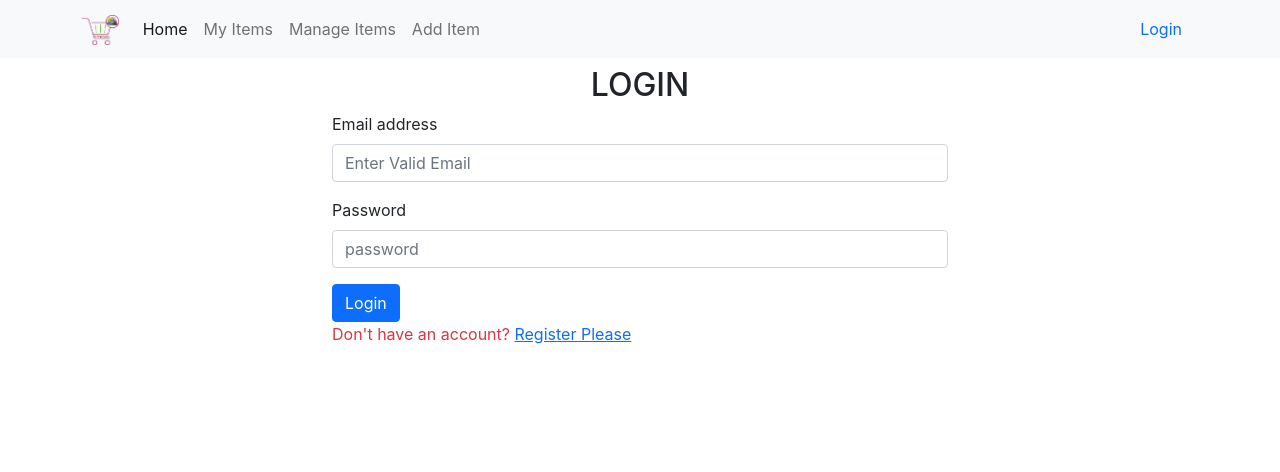
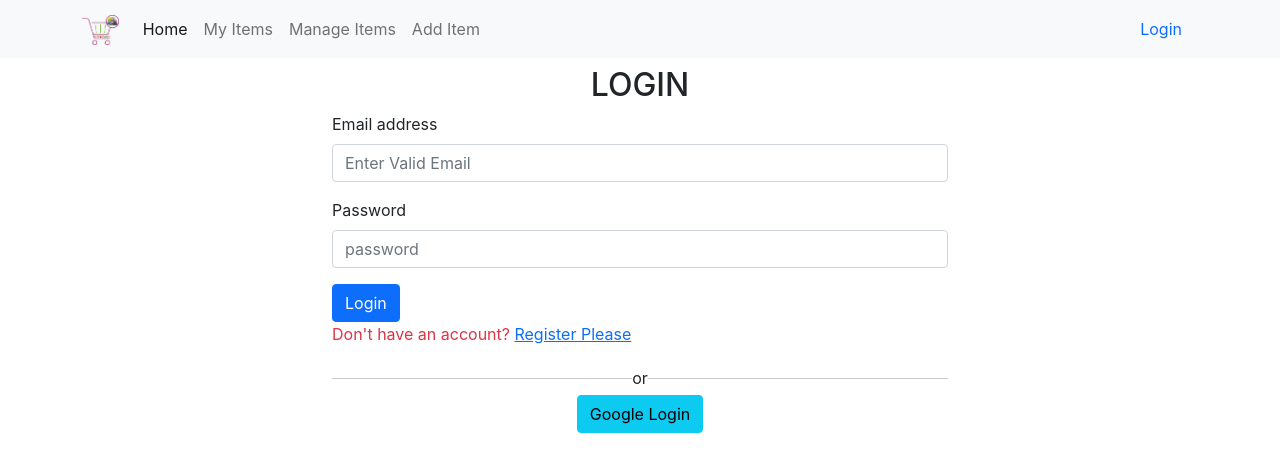
Before and after one commit to mislamsohag/st-wholesale-bd, a React (Create React App) app: page /login in a window 1280 px wide. Shown: the top 472 px of the page. Built offline with nearby package versions, Linux system fonts and the light colour scheme.

Commit message:
handle signInWithGoogle and control form reloading

```diff
--- a/src/Componants/AddItem/AddItem.js
+++ b/src/Componants/AddItem/AddItem.js
@@ -1,8 +1,10 @@
 import React from 'react';
+import Navber from '../../Shared/Header/Navber/Navber';
 
 const AddItem = () => {
     return (
         <div>
+            <Navber></Navber>
             <h2>Add Item Page</h2>
         </div>
     );
--- a/src/Componants/Login/Login.js
+++ b/src/Componants/Login/Login.js
@@ -2,14 +2,25 @@ import React from 'react';
 import { ToastContainer } from 'react-toastify';
 import { Link } from 'react-router-dom';
 import Navber from '../../Shared/Header/Navber/Navber';
+import { useSignInWithGoogle } from 'react-firebase-hooks/auth';
+import auth from './../../Firebase.init';
 
 const Login = () => {
+    const [signInWithGoogle, user, loading, error] = useSignInWithGoogle(auth);
+
+    const handleLogin = (event) => {
+        event.preventDefault();
+    }
+
+    const handleGoogleSignIn = () => {
+        signInWithGoogle()
+    }
     return (
         <div>
             <Navber></Navber>
             <div className="container w-50 mx-auto">
                 <h2 className='text-3xl text-center my-2'>LOGIN</h2>
-                <form>
+                <form onSubmit={handleLogin}>
 
                     <div className="mb-3">
                         <label htmlFor="exampleInputEmail1" className="form-label">Email address</label>
@@ -32,10 +43,15 @@ const Login = () => {
 
                     <p className="text-danger">Don't have an account? <Link to="/register"><span className="text-primary">Register Please</span></Link> </p>
                 </form>
+                <div className='d-flex align-items-center'>
+                    <hr className='w-50 mx-auto' />
+                    <span>or</span>
+                    <hr className='w-50 mx-auto' />
+                </div>
+                <div className='container text-center'>
+                    <button className='btn btn-info' onClick={handleGoogleSignIn}>Google Login</button>
+                </div>
             </div>
-
-
-
         </div>
     );
 };
--- a/src/Componants/ManageItems/ManageItems.js
+++ b/src/Componants/ManageItems/ManageItems.js
@@ -1,8 +1,10 @@
 import React from 'react';
+import Navber from '../../Shared/Header/Navber/Navber';
 
 const ManageItems = () => {
     return (
         <div>
+            <Navber></Navber>
             <h2>Manage Item Page</h2>
         </div>
     );
--- a/src/Componants/MyItems/MyItems.js
+++ b/src/Componants/MyItems/MyItems.js
@@ -1,8 +1,10 @@
 import React from 'react';
+import Navber from '../../Shared/Header/Navber/Navber';
 
 const MyItems = () => {
     return (
         <div>
+            <Navber></Navber>
             <h2>My Items page</h2>
         </div>
     );
```
